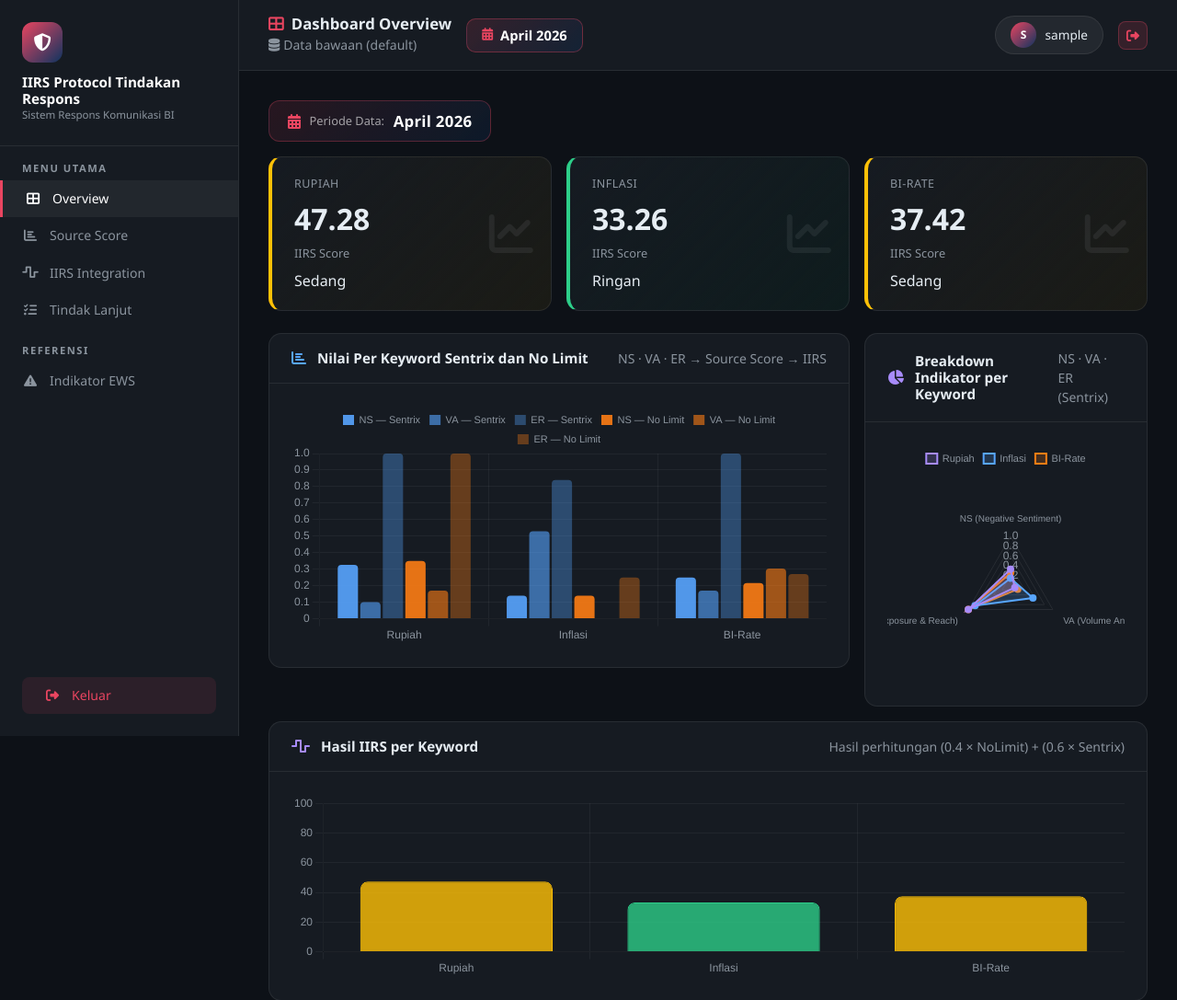
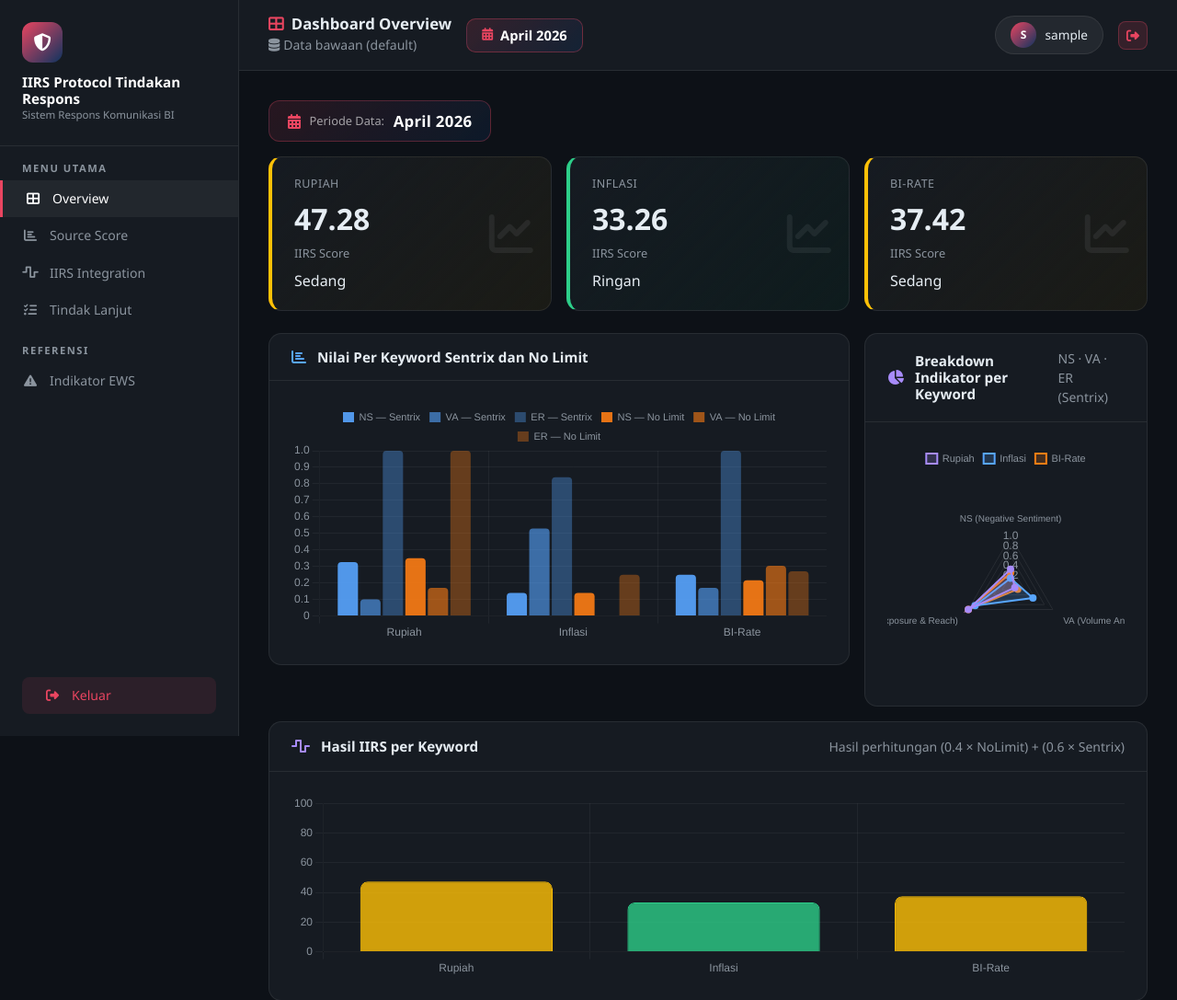
Before and after one commit to pendekarclkp/test_apps, a Flask app: page /dashboard in a window 1280 px wide. Shown: the top 1087 px of the page at 92% size. Run offline with Flask 3, Linux system fonts and the light colour scheme; the visitor is signed in with stand-in values (Sample User, id 1).

Commit message:
Remove NS VA ER flow subtitle from chart header
https://claude.ai/code/session_012KajSB15QHs2faZ4YuFhrV

```diff
--- a/iirs_app/templates/dashboard.html
+++ b/iirs_app/templates/dashboard.html
@@ -447,7 +447,6 @@
             <div class="panel-header">
               <i class="fas fa-chart-bar" style="color:var(--accent2)"></i>
               <h6>Nilai Per Keyword Sentrix dan No Limit</h6>
-              <small class="ms-auto" style="color:var(--muted);">NS · VA · ER → Source Score → IIRS</small>
             </div>
             <div class="panel-body">
               <div class="chart-wrap">
```
